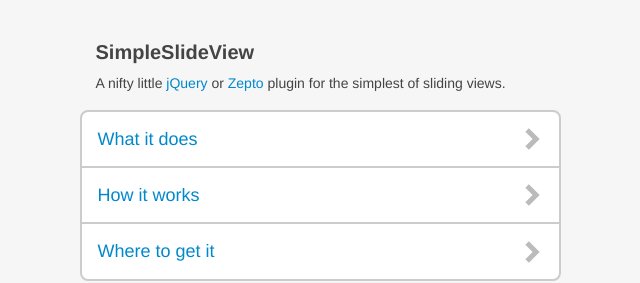
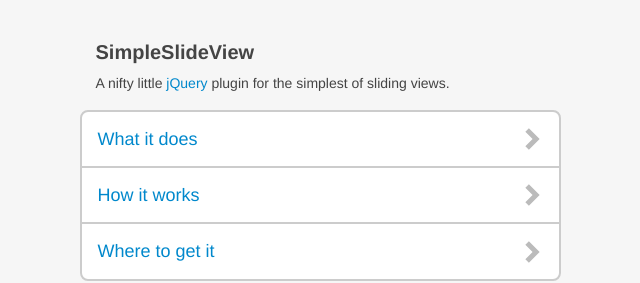
Before and after one commit to cloudfour/SimpleSlideView, a website: page index.html in a window 1280 px wide. Shown: the top 283 px of the page, 320-960 px from the left. Drawn offline with Linux system fonts and the light colour scheme.

Commit message:
Removing last references to Zepto in HTML, documentation, comments.

```diff
--- a/css/base.css
+++ b/css/base.css
@@ -1,5 +1,5 @@
 * {
-   /* Makes life easier and makes width/height values more predictable for Zepto */
+   /* Makes life easier and makes width/height values more predictable */
   box-sizing: border-box;
   /* Removes the transparent black box around things when tapped on iOS */
   -webkit-tap-highlight-color: rgba(0,0,0,0);
--- a/index.html
+++ b/index.html
@@ -13,7 +13,7 @@
 
 <div class="island">
   <h1>SimpleSlideView</h1>
-  <p>A nifty little <a href="http://jquery.com/">jQuery</a> or <a href="http://zeptojs.com/">Zepto</a> plugin for the simplest of sliding views.</p>
+  <p>A nifty little <a href="http://jquery.com/">jQuery</a> plugin for the simplest of sliding views.</p>
 </div>
 
 <div class="views">
@@ -52,7 +52,7 @@
         <h2>How it works</h2>
         <p>The plugin only needs a few ingredients to work:</p>
         <ul>
-          <li>Either <a href="http://jquery.com/">jQuery</a> or <a href="http://zeptojs.com/">Zepto</a>.</li>
+          <li><a href="http://jquery.com/">jQuery</a>.</li>
           <li>A containing element.</li>
           <li>Some special <code>data-pushview</code> and <code>data-popview</code> attributes on elements you want to trigger slides.</li>
         </ul>
```
Also changed, not shown: responsive.html (+2 -2 lines).
